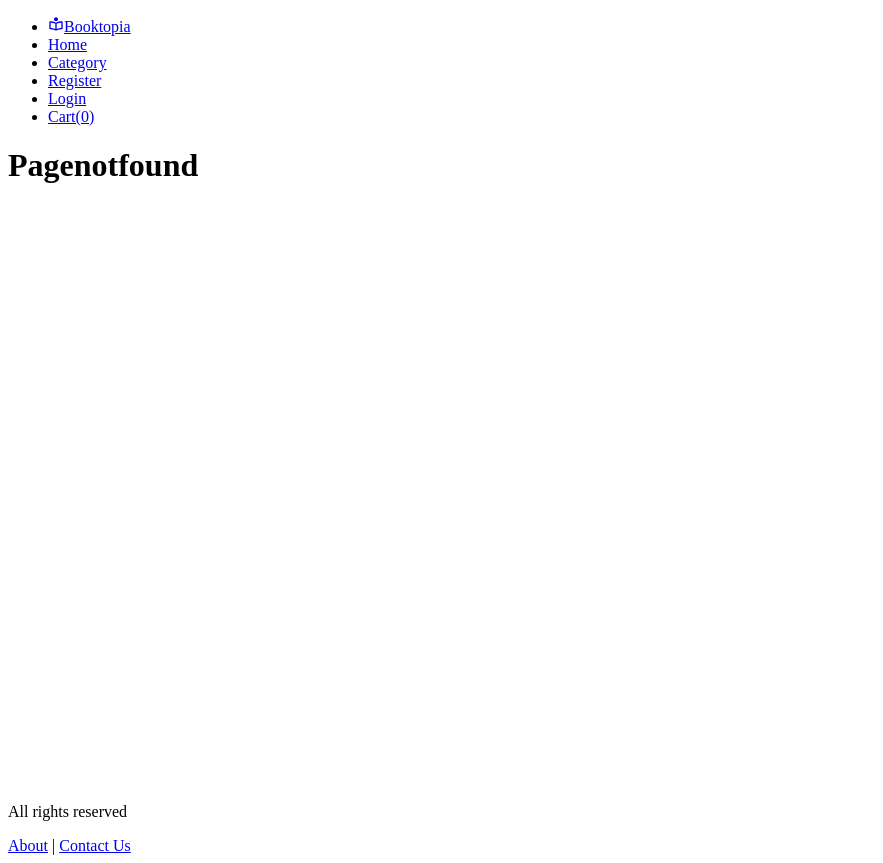
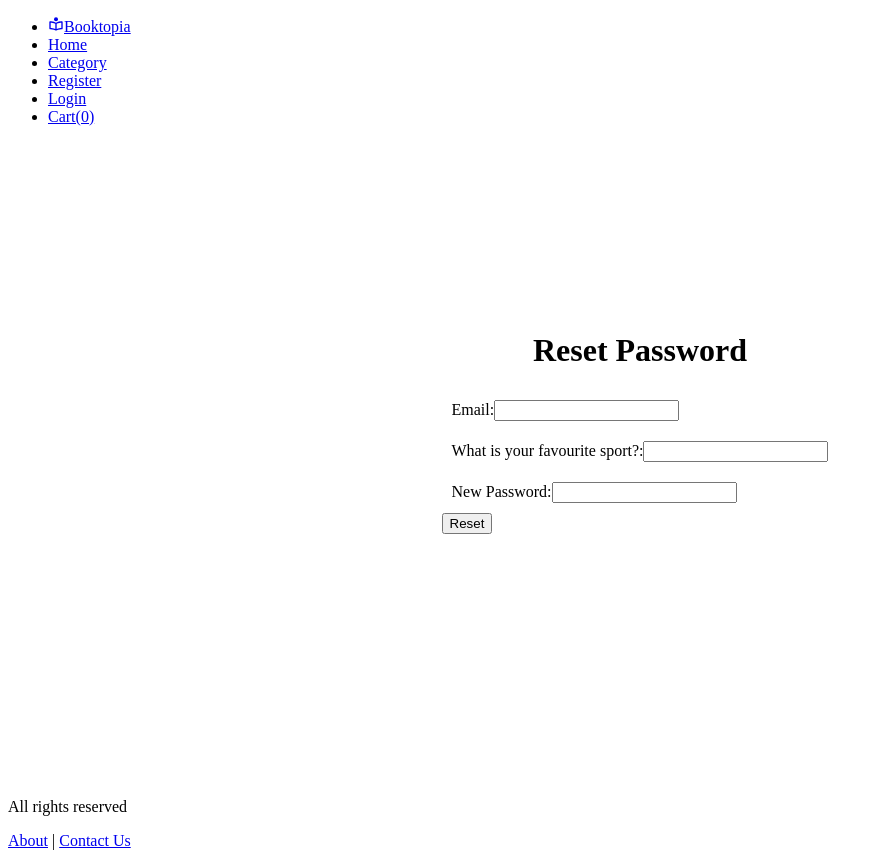
Before and after one commit to saykaw/booktopia-online-bookstore, a React (Vite) app in the folder frontend/: page /forgot-password in a window 1280 px wide. Shown: the whole page, without its empty margins (0-883 px from the left). Built offline with nearby package versions, Linux system fonts and the light colour scheme; no server answers.

Commit message:
forgot password functionality

```diff
--- a/frontend/src/App.jsx
+++ b/frontend/src/App.jsx
@@ -10,6 +10,7 @@ import 'react-toastify/dist/ReactToastify.css';
 import Login from './pages/auth/Login';
 import Dashboard from './pages/user/Dashboard';
 import PrivateRoute from './components/routes/Private';
+import ForgotPassword from './pages/auth/ForgotPassword';
 
 
 
@@ -24,6 +25,7 @@ function App() {
       </Route>
       <Route path="/register" element={<Register/>}/>
       <Route path="/login" element={<Login/>}/>
+      <Route path="/forgot-password" element={<ForgotPassword/>}/>
       <Route path="/aboutus" element={<About/>}/>
       <Route path="/contactus" element={<Contact/>}/>
       <Route path="*" element={<Pagenotfound/>}/>
--- /dev/null
+++ b/frontend/src/pages/auth/ForgotPassword.jsx
@@ -0,0 +1,66 @@
+import React,{useState}from 'react'
+import Layout from '../../components/BaseLayout/Layout'
+import './auth.css'
+import axios from 'axios';
+import { useNavigate } from 'react-router-dom';
+import toast from 'react-hot-toast';
+
+const apiKey = import.meta.env.VITE_API_URL
+
+const ForgotPassword = () => {
+
+    const [email,setEmail] = useState('') ;
+    const [answer,setAnswer] = useState('');
+    const [newPassword,setnewPassword] = useState('');
+    const navigate = useNavigate()
+
+    const handleSubmit = async (e)=> {
+        e.preventDefault()  //stops refreshing
+        try{
+            const res = await axios.post(`${apiKey}/api/v1/forgot-password`,{email,answer,newPassword});
+            if (res && res.data.success){
+                toast.success(res.data.message);
+
+                navigate('/login')
+            }
+            else{
+                toast.error(res.data.message);
+            }
+
+        }catch(error){
+            toast.error('Something went wrong');
+            console.log(error)
+        }
+
+    }
+
+  return (
+    <Layout title={'Forgot Password - Booktopia'}>
+        <div className="auth-page">
+            <h1>Reset Password</h1>
+            <form onSubmit={handleSubmit}>
+
+                <div className="form-elem">
+                    <label htmlFor="email">Email:</label>
+                    <input  value = {email} onChange = {(e)=> setEmail(e.target.value)} type="email" id="email" name="email" required/>
+                </div>
+
+                <div className="form-elem">
+                    <label htmlFor="answer">What is your favourite sport?:</label>
+                    <input  value = {answer} onChange = {(e)=> setAnswer(e.target.value)} type="text" id="answer" name="answer" required/>
+                </div>
+
+                <div className="form-elem">
+                    <label htmlFor="password"> New Password:</label>
+                    <input value = {newPassword} onChange = {(e)=> setnewPassword(e.target.value)} type="password" id="password" name="password" required/>
+                </div>
+
+                <button type="submit">Reset</button>
+            </form>
+        </div>
+
+    </Layout>
+  )
+}
+
+export default ForgotPassword
--- a/frontend/src/pages/auth/Login.jsx
+++ b/frontend/src/pages/auth/Login.jsx
@@ -60,6 +60,8 @@ const Login = () => {
                     <input value = {password} onChange = {(e)=> setPassword(e.target.value)} type="password" id="password" name="password" required/>
                 </div>
 
+                <button type="button" onClick={()=> {navigate('/forgot-password')}}>Forgot Password</button>
+
                 <button type="submit">Login</button>
             </form>
         </div>
--- a/frontend/src/pages/auth/Register.jsx
+++ b/frontend/src/pages/auth/Register.jsx
@@ -12,6 +12,8 @@ const Register = () => {
     const [phone,setPhone] = useState('')
     const [email,setEmail] = useState('')
     const [password,setPassword] = useState('')
+    const [answer,setAnswer] = useState('')
+
 
     const navigate = useNavigate()
 
@@ -20,7 +22,7 @@ const Register = () => {
         // console.log(name,email,password,phone);
         // toast.success('Registered Successfully')
         try{
-            const res = await axios.post(`${apiKey}/api/v1/register`,{name,phone,email,password});
+            const res = await axios.post(`${apiKey}/api/v1/register`,{name,phone,email,password,answer});
             if (res && res.data.success){
                 toast.success(res.data.message);
                 navigate('/login')
@@ -57,6 +59,11 @@ const Register = () => {
                 </div>
 
                 <div className="form-elem">
+                    <label htmlFor="answer">What is your favourite sport?</label>
+                    <input  value = {answer} onChange = {(e)=> setAnswer(e.target.value)} type="text" id="answer" name="answer" required/>
+                </div>
+
+                <div className="form-elem">
                     <label htmlFor="password">Password:</label>
                     <input value = {password} onChange = {(e)=> setPassword(e.target.value)} type="password" id="password" name="password" required/>
                 </div>
```
